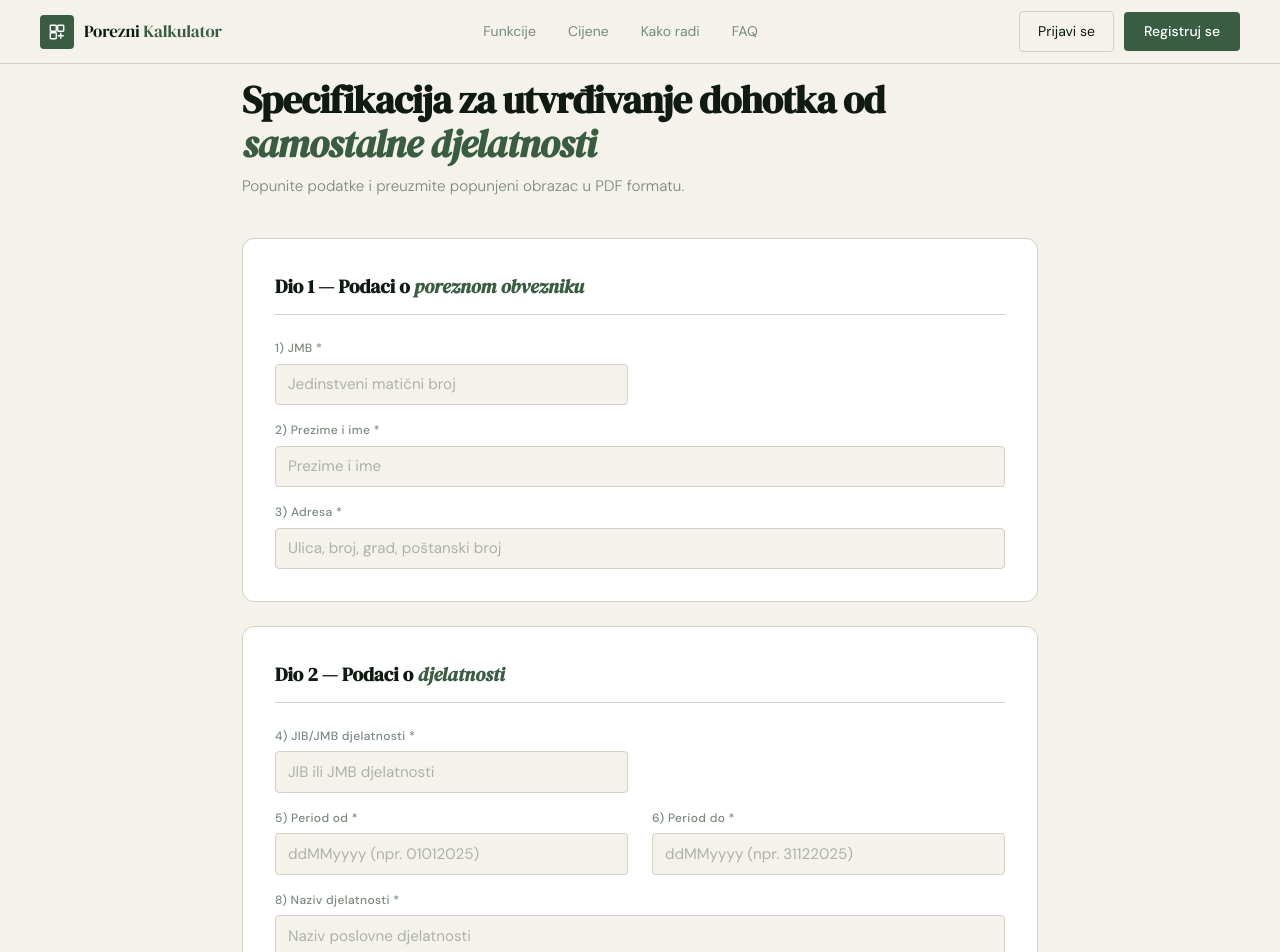
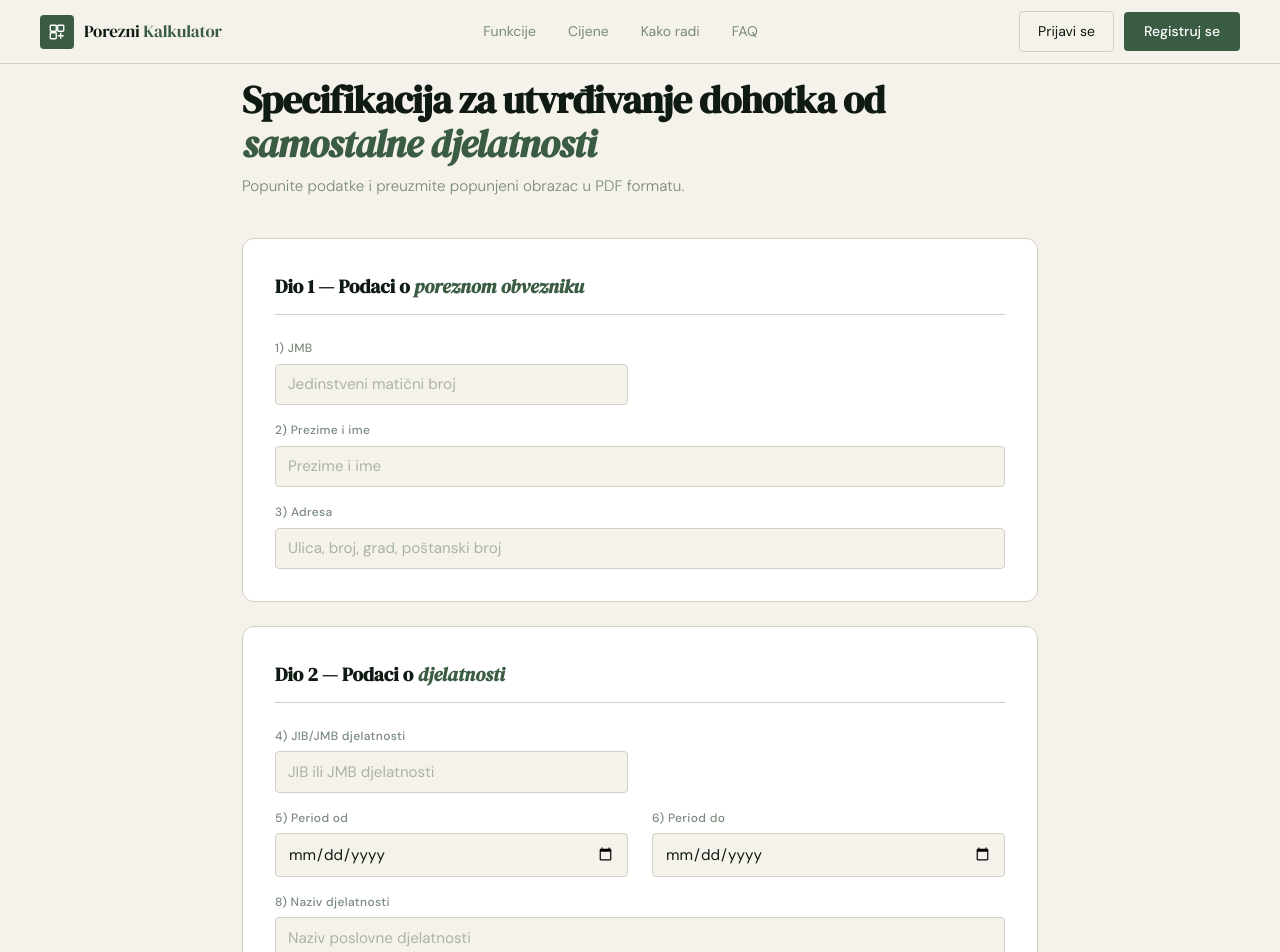
Before and after one commit to melika2403/porezni-kalkulator, a Next.js app in the folder frontend/: page /spr in a window 1280 px wide. Shown: the top 952 px of the page. Built offline with nearby package versions, Linux system fonts and the light colour scheme.

Commit message:
datumi editovani

```diff
--- a/frontend/src/app/spr/page.tsx
+++ b/frontend/src/app/spr/page.tsx
@@ -11,6 +11,30 @@ const num = (v: string) => {
 };
 
 const fmt = (n: number) => n.toFixed(2);
+
+const getTodayIsoString = () => {
+  const today = new Date();
+  const year = today.getFullYear();
+  const month = String(today.getMonth() + 1).padStart(2, "0");
+  const day = String(today.getDate()).padStart(2, "0");
+  return `${year}-${month}-${day}`;
+};
+
+const isoToFormatted = (isoDate: string): string => {
+  if (!isoDate) return "";
+  const parts = isoDate.split("-");
+  if (parts.length !== 3) return "";
+  const [year, month, day] = parts;
+  return `${day}/${month}/${year}`;
+};
+
+const isoToCompact = (isoDate: string): string => {
+  if (!isoDate) return "";
+  const parts = isoDate.split("-");
+  if (parts.length !== 3) return "";
+  const [year, month, day] = parts;
+  return `${day}${month}${year}`;
+};
 
 /* ── Component ── */
 
@@ -62,7 +86,7 @@ export default function SprForm() {
     row29: "", // Lični odbitak
   });
 
-  const [dateSigned, setDateSigned] = useState("");
+  const [dateSigned, setDateSigned] = useState(() => getTodayIsoString());
 
   /* ── Computed values ── */
 
@@ -105,8 +129,8 @@ export default function SprForm() {
       address: personal.address,
 
       jibJmb: business.jibJmb,
-      periodFrom: business.periodFrom,
-      periodTo: business.periodTo,
+      periodFrom: isoToCompact(business.periodFrom),
+      periodTo: isoToCompact(business.periodTo),
       contactChanged: business.contactChanged,
       businessName: business.name,
       businessAddress: business.address,
@@ -135,7 +159,7 @@ export default function SprForm() {
       row29PersonalDeduction: num(adjustments.row29),
       signAdjustment: adjustments.sign,
 
-      dateSigned,
+      dateSigned: isoToFormatted(dateSigned),
     };
 
     const pdfBytes = await fillSprTemplate(data);
@@ -152,7 +176,7 @@ export default function SprForm() {
     const url = URL.createObjectURL(blob);
     const a = document.createElement("a");
     a.href = url;
-    a.download = `SPR-1053_${business.periodFrom || "XXXXXXXX"}.pdf`;
+    a.download = `SPR-1053_${isoToCompact(business.periodFrom) || "XXXXXXXX"}.pdf`;
     a.click();
     URL.revokeObjectURL(url);
   }, [personal, business, income, expenses, adjustments, dateSigned, computed]);
@@ -175,7 +199,8 @@ export default function SprForm() {
       <div className={styles.header}>
         <div className={styles.label}>Obrazac SPR-1053</div>
         <h1 className={styles.h1}>
-          Specifikacija za utvrđivanje dohotka od <em>samostalne djelatnosti</em>
+          Specifikacija za utvrđivanje dohotka od{" "}
+          <em>samostalne djelatnosti</em>
         </h1>
         <p className={styles.subtitle}>
           Popunite podatke i preuzmite popunjeni obrazac u PDF formatu.
@@ -189,10 +214,9 @@ export default function SprForm() {
         </h2>
         <div className={styles.fieldGrid}>
           <div className={styles.fieldGroup}>
-            <label className={styles.fieldLabel}>1) JMB *</label>
+            <label className={styles.fieldLabel}>1) JMB</label>
             <input
               className={styles.fieldInput}
-              required
               maxLength={13}
               minLength={13}
               inputMode="numeric"
@@ -203,10 +227,7 @@ export default function SprForm() {
                 const el = e.currentTarget;
                 if (el.validity.valueMissing)
                   el.setCustomValidity("Unesite JMB.");
-                else if (
-                  el.validity.patternMismatch ||
-                  el.validity.tooShort
-                )
+                else if (el.validity.patternMismatch || el.validity.tooShort)
                   el.setCustomValidity("JMB mora imati tačno 13 cifara.");
                 else el.setCustomValidity("Neispravan unos.");
               }}
@@ -218,10 +239,9 @@ export default function SprForm() {
           </div>
           <div className={styles.fieldGroup} />
           <div className={`${styles.fieldGroup} ${styles.fieldFull}`}>
-            <label className={styles.fieldLabel}>2) Prezime i ime *</label>
+            <label className={styles.fieldLabel}>2) Prezime i ime</label>
             <input
               className={styles.fieldInput}
-              required
               placeholder="Prezime i ime"
               value={personal.fullName}
               onInvalid={(e) => {
@@ -237,10 +257,9 @@ export default function SprForm() {
             />
           </div>
           <div className={`${styles.fieldGroup} ${styles.fieldFull}`}>
-            <label className={styles.fieldLabel}>3) Adresa *</label>
+            <label className={styles.fieldLabel}>3) Adresa</label>
             <input
               className={styles.fieldInput}
-              required
               placeholder="Ulica, broj, grad, poštanski broj"
               value={personal.address}
               onInvalid={(e) => {
@@ -265,10 +284,9 @@ export default function SprForm() {
         </h2>
         <div className={styles.fieldGrid}>
           <div className={styles.fieldGroup}>
-            <label className={styles.fieldLabel}>4) JIB/JMB djelatnosti *</label>
+            <label className={styles.fieldLabel}>4) JIB/JMB djelatnosti</label>
             <input
               className={styles.fieldInput}
-              required
               maxLength={13}
               minLength={13}
               inputMode="numeric"
@@ -279,10 +297,7 @@ export default function SprForm() {
                 const el = e.currentTarget;
                 if (el.validity.valueMissing)
                   el.setCustomValidity("Unesite JIB/JMB.");
-                else if (
-                  el.validity.patternMismatch ||
-                  el.validity.tooShort
-                )
+                else if (el.validity.patternMismatch || el.validity.tooShort)
                   el.setCustomValidity("JIB/JMB mora imati tačno 13 cifara.");
                 else el.setCustomValidity("Neispravan unos.");
               }}
@@ -294,22 +309,18 @@ export default function SprForm() {
           </div>
           <div className={styles.fieldGroup} />
           <div className={styles.fieldGroup}>
-            <label className={styles.fieldLabel}>5) Period od *</label>
+            <label className={styles.fieldLabel}>5) Period od</label>
             <input
               className={styles.fieldInput}
-              required
-              maxLength={8}
-              minLength={8}
-              inputMode="numeric"
-              pattern="\d{8}"
-              placeholder="ddMMyyyy (npr. 01012025)"
+              type="date"
               value={business.periodFrom}
               onInvalid={(e) => {
                 const el = e.currentTarget;
-                if (el.validity.valueMissing)
-                  el.setCustomValidity("Unesite početni datum perioda.");
-                else
-                  el.setCustomValidity("Format: ddMMyyyy (8 cifara).");
+                el.setCustomValidity(
+                  el.validity.valueMissing
+                    ? "Unesite početni datum perioda."
+                    : "",
+                );
               }}
               onInput={(e) => e.currentTarget.setCustomValidity("")}
               onChange={(e) =>
@@ -318,22 +329,18 @@ export default function SprForm() {
             />
           </div>
           <div className={styles.fieldGroup}>
-            <label className={styles.fieldLabel}>6) Period do *</label>
+            <label className={styles.fieldLabel}>6) Period do</label>
             <input
               className={styles.fieldInput}
-              required
-              maxLength={8}
-              minLength={8}
-              inputMode="numeric"
-              pattern="\d{8}"
-              placeholder="ddMMyyyy (npr. 31122025)"
+              type="date"
               value={business.periodTo}
               onInvalid={(e) => {
                 const el = e.currentTarget;
-                if (el.validity.valueMissing)
-                  el.setCustomValidity("Unesite krajnji datum perioda.");
-                else
-                  el.setCustomValidity("Format: ddMMyyyy (8 cifara).");
+                el.setCustomValidity(
+                  el.validity.valueMissing
+                    ? "Unesite krajnji datum perioda."
+                    : "",
+                );
               }}
               onInput={(e) => e.currentTarget.setCustomValidity("")}
               onChange={(e) =>
@@ -342,10 +349,9 @@ export default function SprForm() {
             />
           </div>
           <div className={`${styles.fieldGroup} ${styles.fieldFull}`}>
-            <label className={styles.fieldLabel}>8) Naziv djelatnosti *</label>
+            <label className={styles.fieldLabel}>8) Naziv djelatnosti</label>
             <input
               className={styles.fieldInput}
-              required
               placeholder="Naziv poslovne djelatnosti"
               value={business.name}
               onInvalid={(e) => {
@@ -362,19 +368,16 @@ export default function SprForm() {
           </div>
           <div className={`${styles.fieldGroup} ${styles.fieldFull}`}>
             <label className={styles.fieldLabel}>
-              9) Adresa poslovne djelatnosti *
+              9) Adresa poslovne djelatnosti
             </label>
             <input
               className={styles.fieldInput}
-              required
               placeholder="Adresa obavljanja djelatnosti"
               value={business.address}
               onInvalid={(e) => {
                 const el = e.currentTarget;
                 el.setCustomValidity(
-                  el.validity.valueMissing
-                    ? "Unesite adresu djelatnosti."
-                    : "",
+                  el.validity.valueMissing ? "Unesite adresu djelatnosti." : "",
                 );
               }}
               onInput={(e) => e.currentTarget.setCustomValidity("")}
@@ -385,11 +388,10 @@ export default function SprForm() {
           </div>
           <div className={`${styles.fieldGroup} ${styles.fieldFull}`}>
             <label className={styles.fieldLabel}>
-              10) Vrsta djelatnosti — šifra i naziv *
+              10) Vrsta djelatnosti — šifra i naziv
             </label>
             <input
               className={styles.fieldInput}
-              required
               placeholder="Npr. 47.11 - Trgovina na malo"
               value={business.activityType}
               onInvalid={(e) => {
@@ -558,9 +560,9 @@ export default function SprForm() {
             <tr>
               <td>17</td>
               <td>
-                Nabavna vrijednost robe i/ili materijala shodno poslovnim knjigama sa
-uračunatim PDV-om, a za obveznike koji su registrirani PDV obveznici, bez
-PDV-a
+                Nabavna vrijednost robe i/ili materijala shodno poslovnim
+                knjigama sa uračunatim PDV-om, a za obveznike koji su
+                registrirani PDV obveznici, bez PDV-a
               </td>
               <td>
                 <input
@@ -595,7 +597,10 @@ PDV-a
             </tr>
             <tr>
               <td>19</td>
-              <td>Plaćeni doprinosi prema osnovici za poslodavca i na teret poslodavca</td>
+              <td>
+                Plaćeni doprinosi prema osnovici za poslodavca i na teret
+                poslodavca
+              </td>
               <td>
                 <input
                   className={styles.rowInput}
@@ -726,7 +731,13 @@ PDV-a
             <tr>
               <td>27</td>
               <td>
-                <div style={{ display: "flex", alignItems: "center", gap: "0.5rem" }}>
+                <div
+                  style={{
+                    display: "flex",
+                    alignItems: "center",
+                    gap: "0.5rem",
+                  }}
+                >
                   Rashodi koje nije moguće odbiti (čl. 15 Zakona)
                 </div>
               </td>
@@ -746,20 +757,19 @@ PDV-a
             </tr>
             <tr className={styles.resultRow}>
               <td>28</td>
+              <td>Dohodak iz djelatnosti (25 − 26 + 27)</td>
               <td>
-                Dohodak iz djelatnosti (25 − 26 + 27)
-              </td>
-              <td>
-                <span
-                  className={`${styles.autoValue} ${styles.profitValue}`}
-                >
+                <span className={`${styles.autoValue} ${styles.profitValue}`}>
                   {fmt(computed.netIncome)} KM
                 </span>
               </td>
             </tr>
             <tr>
               <td>29</td>
-              <td>Mjesečni iznos akontacije poreza na dohodak ((red 28. x 0,1) / __mjeseci)</td>
+              <td>
+                Mjesečni iznos akontacije poreza na dohodak ((red 28. x 0,1) /
+                __mjeseci)
+              </td>
               <td>
                 <input
                   className={styles.rowInput}
@@ -806,6 +816,7 @@ PDV-a
             onChange={(e) => setDateSigned(e.target.value)}
           />
         </div>
+        <div className={styles.fieldHint}>Format: dd/mm/gggg</div>
       </section>
 
       {/* ── Export ── */}
```
Also changed, not shown: frontend/src/app/gpd/page.tsx (+17 -5 lines), frontend/src/app/spr/spr.module.css (+21 -9 lines).
